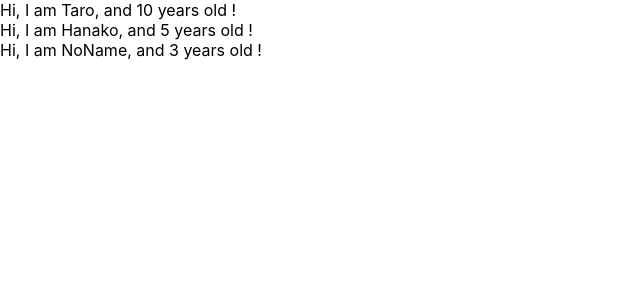
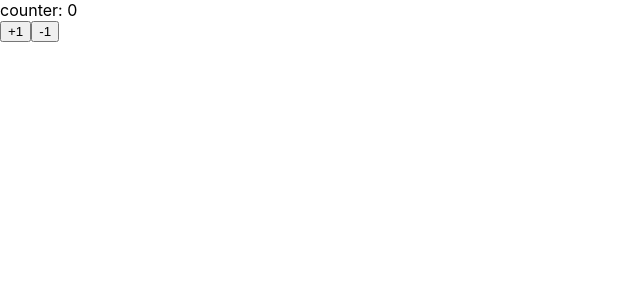
Before and after one commit to mkmy1123/udemy-react-redux-crud-application, a React (Create React App) app: page / in a window 1280 px wide. Shown: the top 300 px of the page, without its empty margins (0-640 px from the left). Built offline with nearby package versions, Linux system fonts and the light colour scheme.

Commit message:
learn state and setState

```diff
--- a/src/App.js
+++ b/src/App.js
@@ -1,30 +1,29 @@
-import React from "react";
-import PropTypes from 'prop-types';
+import React, { Component } from "react";
 
-const App = () => {
-  const profiles = [
-    { name: "Taro", age: 10 },
-    { name: "Hanako", age: 5 },
-    { name: "NoName", age: 3 },
-  ]
-  return (
-    <div>
-      {
-        profiles.map((profile, index) => {
-          return <User name={profile.name} age={profile.age} key={index} />
-        })
-      }
-    </div>
-  )
-}
+const App = () => (<Counter></Counter>)
 
-const User = (props) => {
-  return <div>Hi, I am {props.name}, and {props.age} years old !</div>;
-}
+class Counter extends Component  {
+  constructor(props) {
+    super(props)
+    this.state = { count: 0 }
+  }
 
-User.propTypes = {
-  name: PropTypes.string,
-  age: PropTypes.number.isRequired
+  handlePlusButton = () => {
+    this.setState({ count: this.state.count + 1 })
+  }
+
+  handleMinusButton = () => {
+    this.setState({ count: this.state.count - 1 })
+  }
+  render() {
+    return (
+      <React.Fragment>
+        <div>counter: { this.state.count}</div>
+        <button onClick={this.handlePlusButton}>+1</button>
+        <button onClick={this.handleMinusButton}>-1</button>
+      </React.Fragment>
+    )
+  }
 }
 
 export default App;
```
